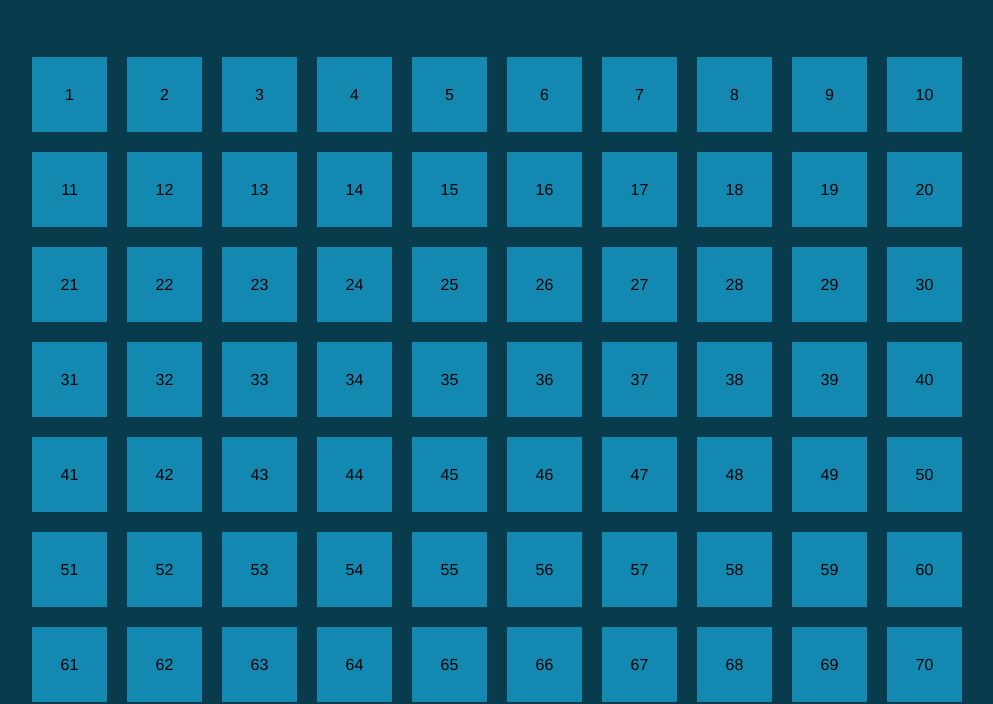
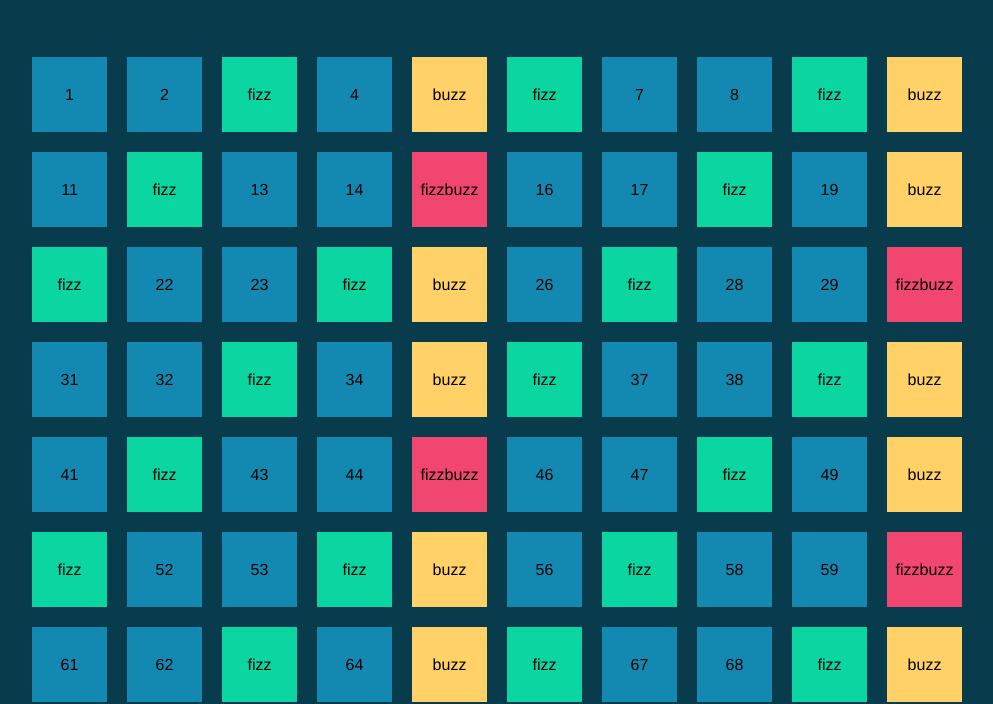
Before and after one commit to yuribertoli/js-fizzbuzzdom, a plain HTML site: page index.html in a window 1280 px wide. Shown: the part 108-812 px from the top of the page, without its empty margins (143-1136 px from the left). Drawn offline with Linux system fonts and the light colour scheme.

Commit message:
fizzbuzz

```diff
--- a/main.js
+++ b/main.js
@@ -2,6 +2,16 @@ let containerDom = document.getElementById("container");
 let number;
 
 for (let number=1; number<=100; number++) {
-    console.log(number);
-    containerDom.innerHTML = containerDom.innerHTML + "<div class='box'>" + number + "</div>";
+    if ((number % 5 == 0) && (number % 3 == 0)) {
+        containerDom.innerHTML = containerDom.innerHTML + "<div class='box box35'>" + "fizzbuzz" + "</div>";
+    }
+    else if (number % 3 == 0) {
+        containerDom.innerHTML = containerDom.innerHTML + "<div class='box box3'>" + "fizz" + "</div>";
+    }
+    else if (number % 5 == 0) {
+        containerDom.innerHTML = containerDom.innerHTML + "<div class='box box5'>" + "buzz" + "</div>";
+    }
+    else {
+        containerDom.innerHTML = containerDom.innerHTML + "<div class='box'>" + number + "</div>";
+    }
 }
--- a/style.css
+++ b/style.css
@@ -35,3 +35,15 @@ h1 {
     align-items: center;
     margin: 10px;
 }
+
+.box.box35 {
+    background-color: #f0466f;
+}
+
+.box.box3 {
+    background-color: #0bd6a1;
+}
+
+.box.box5 {
+    background-color: #ffd166;
+}
```
